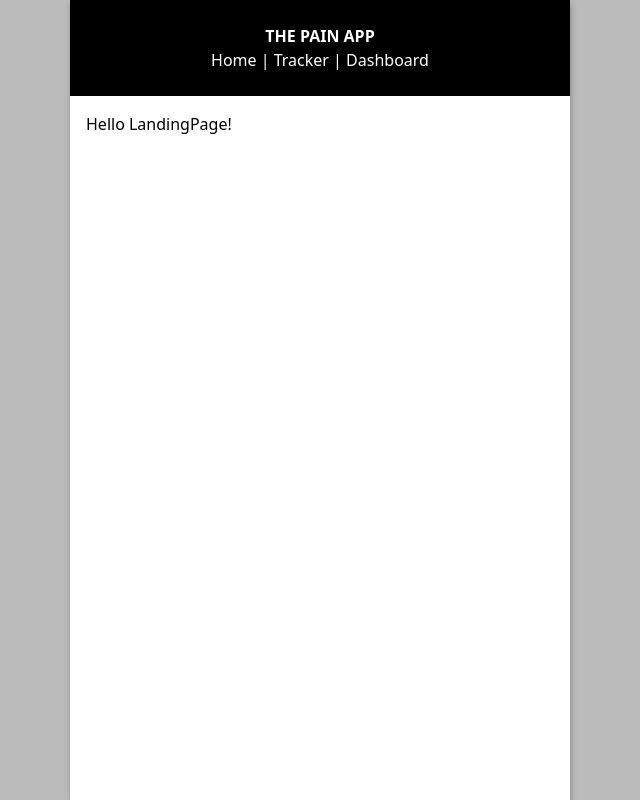
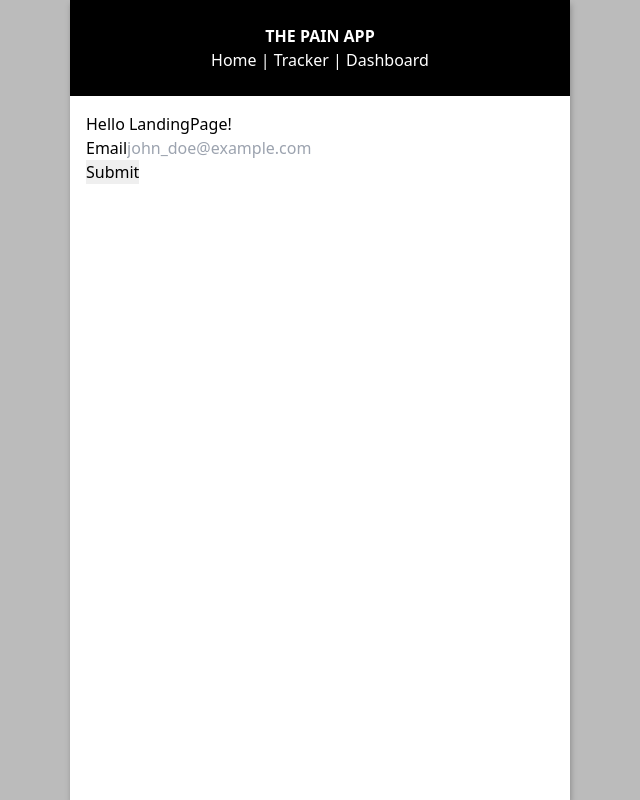
Before and after one commit to All-Suddenly/Pain-App, a React (Create React App) app in the folder client/: page / in a window 1280 px wide. Shown: the whole page, without its empty margins (320-960 px from the left). Built offline with nearby package versions, Linux system fonts and the light colour scheme.

Commit message:
refactor: use react query to query

```diff
--- a/client/package.json
+++ b/client/package.json
@@ -16,6 +16,7 @@
     "postcss": "^7.0.36",
     "react": "^17.0.2",
     "react-dom": "^17.0.2",
+    "react-query": "^3.22.0",
     "react-router-dom": "^5.2.1",
     "react-scripts": "4.0.3",
     "tailwindcss": "npm:@tailwindcss/postcss7-compat@^2.2.7",
--- a/client/src/components/App/App.tsx
+++ b/client/src/components/App/App.tsx
@@ -1,3 +1,4 @@
+import { QueryClient, QueryClientProvider } from 'react-query';
 import { BrowserRouter as Router, Switch, Route } from 'react-router-dom';
 
 import {
@@ -8,8 +9,11 @@ import {
 } from '../../pages';
 import { NavigationBar } from '../NavigationBar';
 
+const queryClient = new QueryClient();
+
 export function App() {
   return (
+    <QueryClientProvider client={queryClient}>
       <Router>
         <NavigationBar />
         <main>
@@ -21,5 +25,6 @@ export function App() {
           </Switch>
         </main>
       </Router>
+    </QueryClientProvider>
   );
 }
--- /dev/null
+++ b/client/src/config/config.ts
@@ -0,0 +1,3 @@
+export const config = {
+  apiHost: 'http://localhost:4000/api/v1',
+};
--- a/client/src/pages/DashboardPage.tsx
+++ b/client/src/pages/DashboardPage.tsx
@@ -1,26 +1,22 @@
-import { useEffect, useState } from 'react';
+import { useQuery } from 'react-query';
+
+import { config } from '../config/config';
+
+function useGetUsers() {
+  return useQuery<void, Error, any[]>('users', () => {
+    return fetch(config.apiHost + '/users').then((res) => res.json());
+  });
+}
 
 export function DashboardPage() {
-  const [data, setData] = useState(undefined);
-  const [error, setError] = useState<Error | undefined>(undefined);
-  const [loading, setLoading] = useState(false);
-
-  useEffect(() => {
-    setLoading(true);
-
-    fetch('http://localhost:4000/api/v1/trackers')
-      .then((res) => res.json()) // Success
-      .then((data) => setData(data)) // Converted JSON
-      .catch((error) => setError(error)) // Error
-      .finally(() => setLoading(false)); // Finished
-  }, []);
+  const { isLoading, error, data } = useGetUsers();
 
   return (
     <div>
       <h1>Dashboard</h1>
-      {loading && <div>LOADING</div>}
+      {isLoading && <div>LOADING</div>}
       {Boolean(error) && <div className="text-red-500">{error?.message}</div>}
-      <div>{data}</div>
+      <div>{JSON.stringify(data)}</div>
     </div>
   );
 }
--- a/client/src/pages/LandingPage.tsx
+++ b/client/src/pages/LandingPage.tsx
@@ -1,7 +1,31 @@
+import { useState } from 'react';
+
+// Call out to login
 export function LandingPage() {
+  const [email, setEmail] = useState('');
+
   return (
     <div>
       <h1>Hello LandingPage!</h1>
+      <div>
+        <form>
+          <div>
+            <label>
+              Email
+              <input
+                autoComplete="email"
+                onChange={({ target: { value } }) => {
+                  setEmail(value);
+                }}
+                placeholder="john_doe@example.com"
+                type="email"
+                value={email}
+              />
+            </label>
+          </div>
+          <input type="submit" value="Submit" />
+        </form>
+      </div>
     </div>
   );
 }
--- a/package.json
+++ b/package.json
@@ -37,7 +37,7 @@
     "cors": "^2.8.5",
     "dotenv": "^10.0.0",
     "express": "^4.17.1",
-    "mongodb": "^4.1.0",
+    "mongodb": "^4.1.1",
     "npm-run-all": "^4.1.5"
   },
   "devDependencies": {
```
Also changed, not shown: 2 other files (tests, documents, lock files or other folders). Lines whose indentation alone changed are shown as unchanged.
